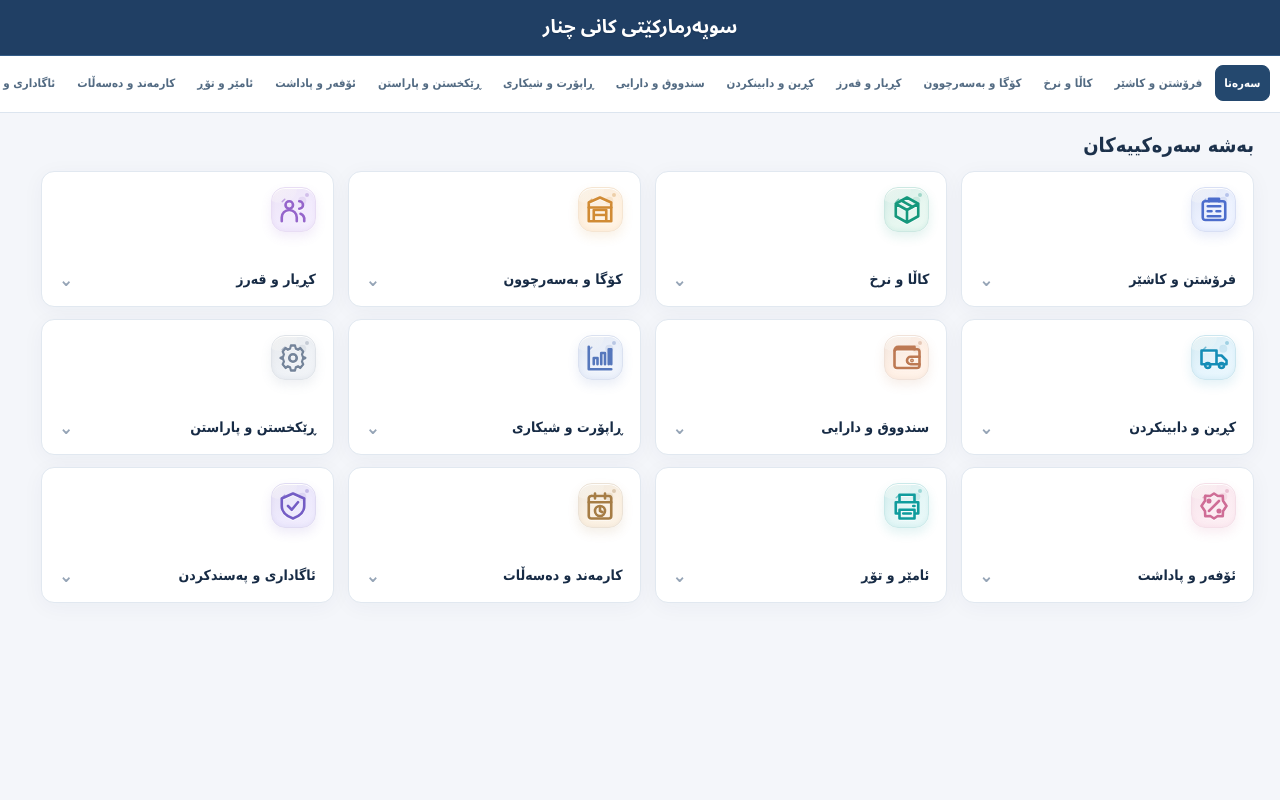
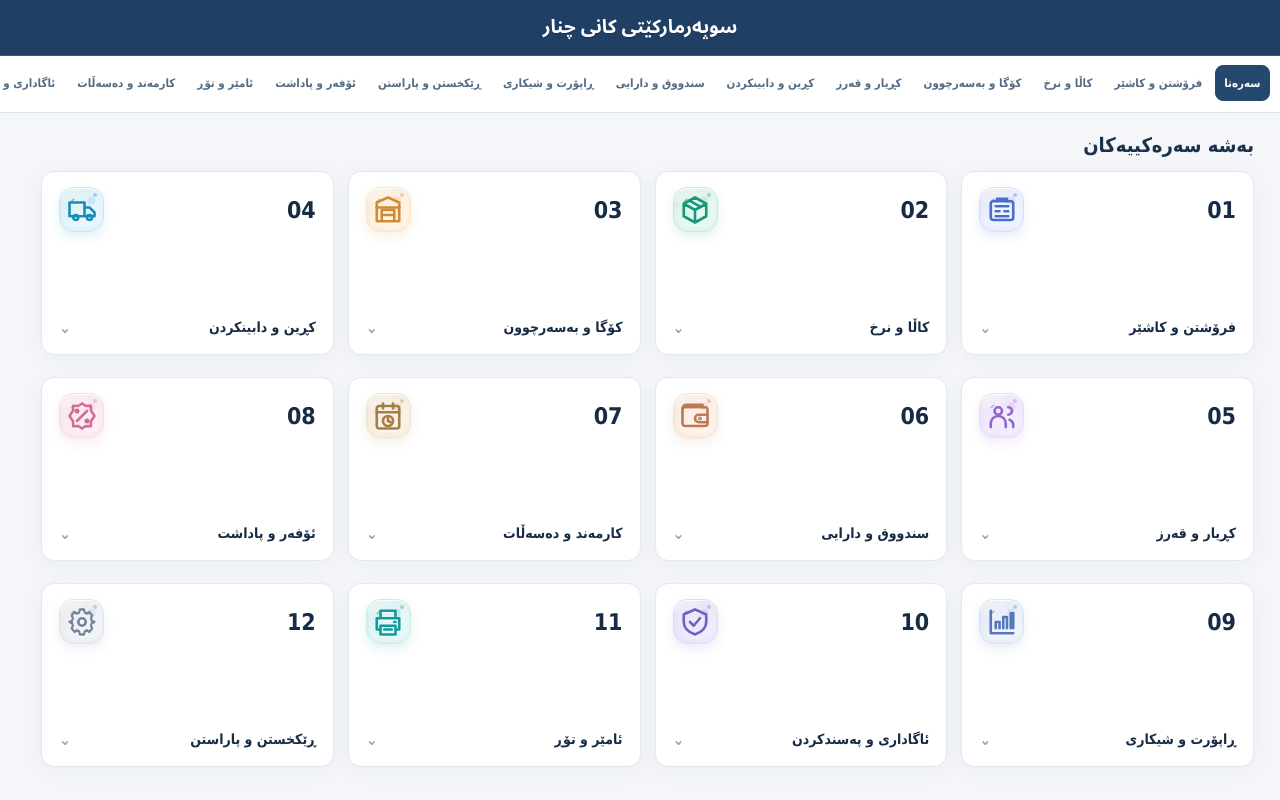
Before and after one commit to arambarzani07/zhirox371, a React (Vite) app: page / in a window 1280 px wide. Built offline with nearby package versions, Linux system fonts and the light colour scheme.

Commit message:
feat(canva): render 12 RTL Home cards in exact 001–012 approved Canva order

```diff
--- a/src/components/HomeScreen.tsx
+++ b/src/components/HomeScreen.tsx
@@ -11,44 +11,51 @@ import { NavView } from '../types';
 export const HomeScreen: React.FC = () => {
   const { navigateTo } = useApp();
   const [openModuleIndex, setOpenModuleIndex] = useState(-1);
+  // Exact right-to-left order of the approved 1920×1080 Canva Home (001).
+  // Underlying module IDs/route targets are never re-keyed or reassigned.
+  const canvaHomeModules = [0, 1, 2, 4, 3, 5, 10, 8, 6, 11, 9, 7]
+    .map(index => MODULE_SPECS[index]);
 
   const handleSubcardClick = (targetView: string, targetSubtab: string | undefined, sectionId: string) => {
     navigateTo(targetView as NavView, targetSubtab, sectionId);
   };
 
   return (
-    <section className="home-screen locked-home" aria-label="بەشە سەرەکییەکان" style={{ maxWidth: 1500, margin: '0 auto', position: 'relative', padding: '14px 28px 16px' }}>
-      <h1 style={{ fontSize: 20, margin: '0 0 14px', fontWeight: 900, color: '#172b45' }}>بەشە سەرەکییەکان</h1>
+    <section className="home-screen locked-home canva-home-001" data-canva-screen="001" dir="rtl" aria-label="بەشە سەرەکییەکان" style={{ maxWidth: 1760, margin: '0 auto', position: 'relative', padding: '28px 28px 24px' }}>
+      <h1 className="canva-home-title" style={{ fontSize: 30, margin: '0 0 24px', fontWeight: 900, color: '#172b45', textAlign: 'right' }}>بەشە سەرەکییەکان</h1>
       {[0, 1, 2].map(rowIndex => {
         const start = rowIndex * 4;
         const openInRow = openModuleIndex >= start && openModuleIndex < start + 4;
-        const activeModule = openInRow ? MODULE_SPECS[openModuleIndex] : null;
+        const activeModule = openInRow ? canvaHomeModules[openModuleIndex] : null;
         const openUpwards = rowIndex === 2;
         return (
-          <div key={rowIndex} style={{ position: 'relative', marginBottom: rowIndex === 2 ? 0 : 12 }}>
-            <div className="row locked-home-row" style={{ display: 'grid', gridTemplateColumns: 'repeat(4,minmax(0,1fr))', gap: 14, marginBottom: 0 }}>
-              {MODULE_SPECS.slice(start, start + 4).map((spec, colIndex) => {
+          <div key={rowIndex} style={{ position: 'relative', marginBottom: rowIndex === 2 ? 0 : 22 }}>
+            <div className="row locked-home-row" style={{ display: 'grid', gridTemplateColumns: 'repeat(4,minmax(0,1fr))', gap: 20, marginBottom: 0 }}>
+              {canvaHomeModules.slice(start, start + 4).map((spec, colIndex) => {
                 const index = start + colIndex;
                 const isOpen = openModuleIndex === index;
                 return (
-                  <button key={spec.id} type="button" className="module" data-module={index}
+                  <button key={spec.id} type="button" className="module canva-home-card" data-module={index} data-canva-card={String(index + 1).padStart(2, '0')}
                     aria-expanded={isOpen} aria-controls={isOpen ? 'locked-home-subcards' : undefined}
                     onClick={() => setOpenModuleIndex(prev => prev === index ? -1 : index)}
                     style={{
                       '--color': spec.color, '--light': spec.lightBg,
-                      minHeight: 136, border: isOpen ? `1.5px solid ${spec.color}` : '1px solid #e2e8ef',
-                      background: '#fff', borderRadius: 14, padding: '15px 17px',
+                      minHeight: 184, border: isOpen ? `1.5px solid ${spec.color}` : '1px solid #dfe5ef',
+                      background: '#fff', borderRadius: 14, padding: '18px 20px',
                       textAlign: 'right', display: 'flex', flexDirection: 'column',
                       justifyContent: 'space-between', alignItems: 'start',
-                      color: '#26374e', boxShadow: isOpen ? '0 7px 19px #20415b12' : '0 4px 14px #1b385008',
+                      color: '#26374e', boxShadow: isOpen ? '0 7px 19px #20415b12' : '0 2px 9px #1b385008',
                       cursor: 'pointer'
                     } as React.CSSProperties}>
-                    <span className="icon" style={{ width: 45, height: 45, borderRadius: 12, background: spec.lightBg, color: spec.color, display: 'grid', placeItems: 'center' }}>
-                      <CardIcon id={spec.iconName} size={26} />
+                    <span className="canva-home-card-top" style={{ width: '100%', display: 'flex', alignItems: 'center', justifyContent: 'space-between', gap: 12 }}>
+                      <strong className="canva-home-card-number" style={{ fontSize: 23, color: '#172b45', fontWeight: 900, direction: 'ltr' }}>{String(index + 1).padStart(2, '0')}</strong>
+                      <span className="icon" style={{ width: 45, height: 45, borderRadius: 12, background: spec.lightBg, color: spec.color, display: 'grid', placeItems: 'center' }}>
+                        <CardIcon id={spec.iconName} size={26} />
+                      </span>
                     </span>
                     <span className="end" style={{ width: '100%', display: 'flex', alignItems: 'center', justifyContent: 'space-between', gap: 8 }}>
-                      <span className="name" style={{ fontSize: 14.5, fontWeight: 900, color: '#172b45' }}>{spec.title}</span>
-                      <span className="chev" style={{ fontSize: 19, fontWeight: 900, color: isOpen ? spec.color : '#8798ad', transform: isOpen ? 'rotate(180deg)' : undefined }}>⌄</span>
+                      <span className="name" style={{ fontSize: 19, fontWeight: 900, color: '#172b45', textAlign: 'right' }}>{spec.title}</span>
+                      <span className="chev" style={{ fontSize: 16, fontWeight: 900, color: isOpen ? spec.color : '#8798ad', transform: isOpen ? 'rotate(180deg)' : undefined }}>⌄</span>
                     </span>
                   </button>
                 );
```
